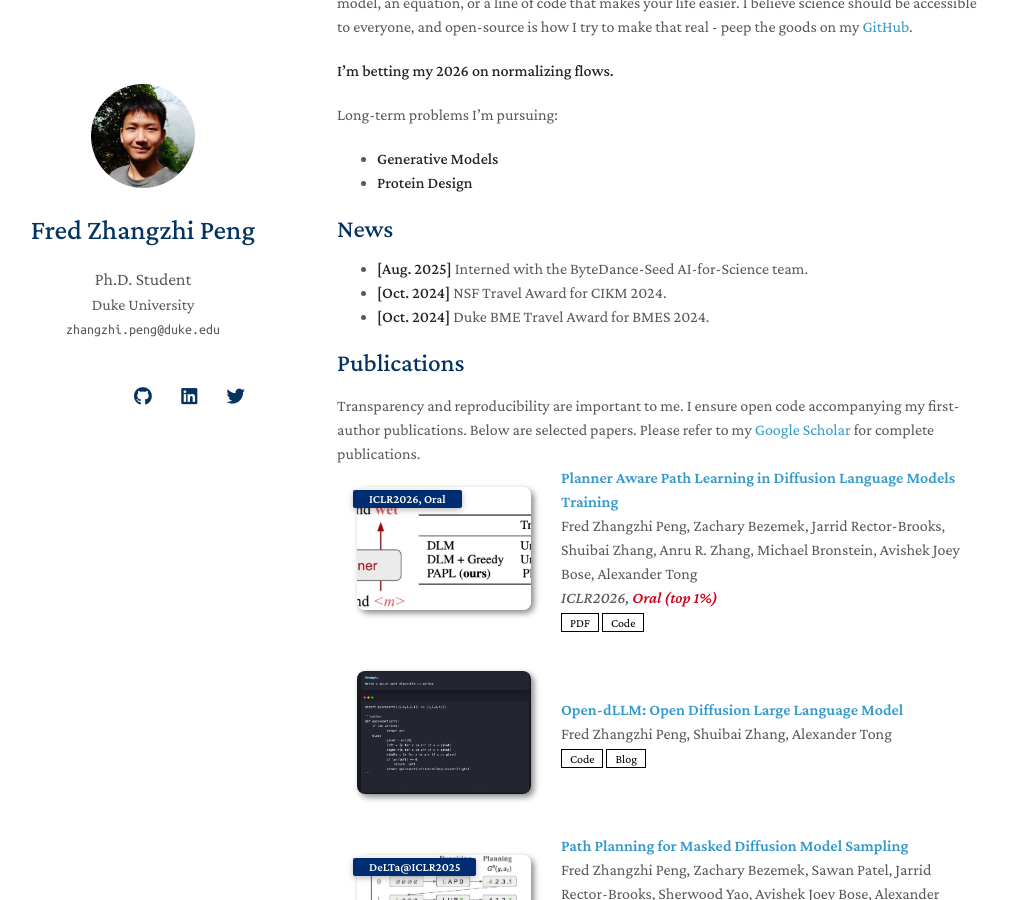
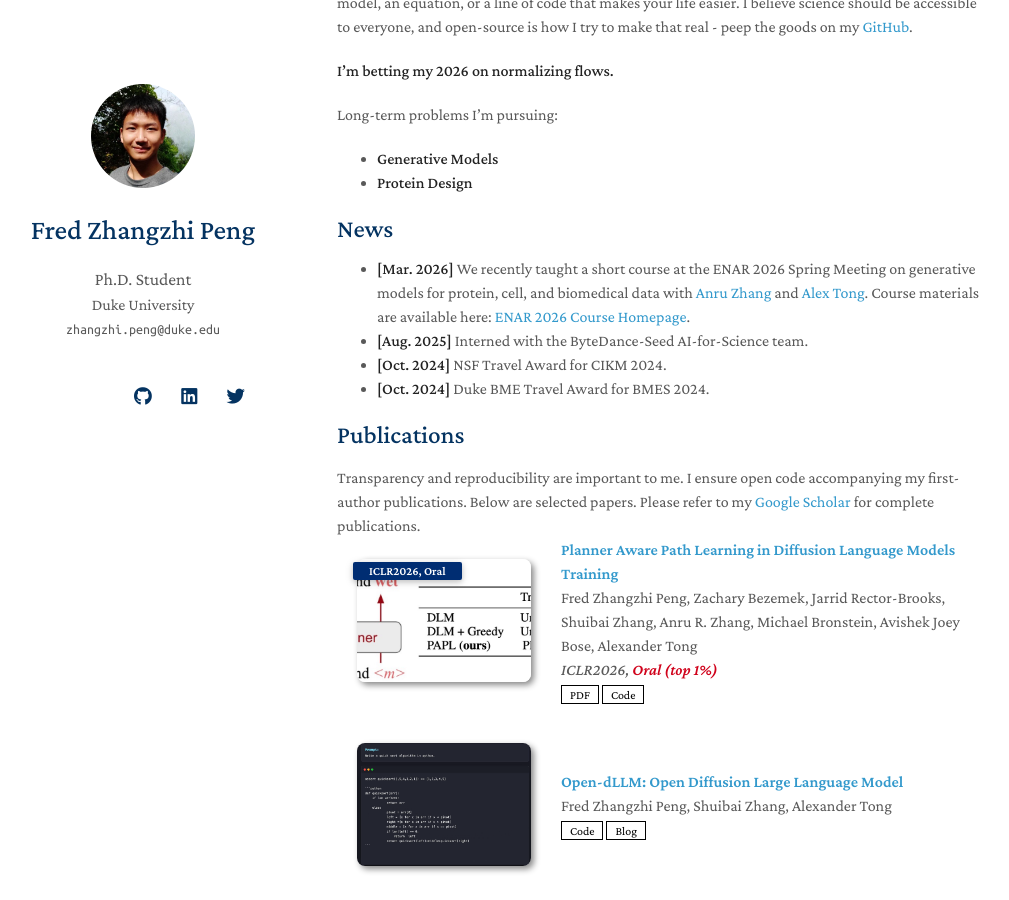
Before and after one commit to pengzhangzhi/home, a Jekyll site: the page built from index.md, in a window 1280 px wide and 900 px high, scrolled down 330 px. Shown: the whole window, without its empty margins (133-1142 px from the left). Built offline with Jekyll 4.4.1, drawn with Linux system fonts in a browser that asks for light colours; nearby versions of some CDN libraries; a style sheet for code colours, icons or effects is not loaded; our own code applies the rules of GitHub Pages for plain Markdown files.

Commit message:
Add ENAR 2026 course announcement to homepage

```diff
--- a/index.md
+++ b/index.md
@@ -23,6 +23,7 @@ Long-term problems I'm pursuing:
 
 ## News
 
+- **[Mar. 2026]** We recently taught a short course at the ENAR 2026 Spring Meeting on generative models for protein, cell, and biomedical data with [Anru Zhang](https://anruzhang.github.io/) and [Alex Tong](https://www.alextong.net/). Course materials are available here: [ENAR 2026 Course Homepage](https://pengzhangzhi.github.io/ENAR26-Course-Homepage).
 - **[Aug. 2025]** Interned with the ByteDance-Seed AI-for-Science team.
 - **[Oct. 2024]** NSF Travel Award for CIKM 2024.
 - **[Oct. 2024]** Duke BME Travel Award for BMES 2024.
```
